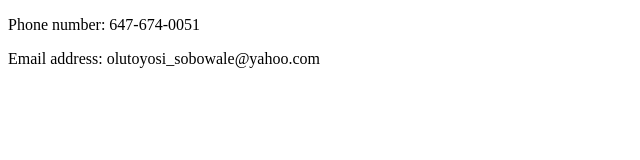
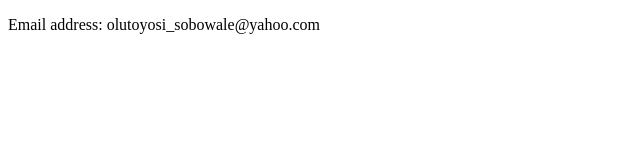
Before and after one commit to LadyAlyac/cv, a plain HTML site: page contactDetails.html in a window 1280 px wide. Shown: the whole page, without its empty margins (0-640 px from the left). Drawn offline with Linux system fonts and the light colour scheme.

Commit message:
Update contactDetails.html

```diff
--- a/contactDetails.html
+++ b/contactDetails.html
@@ -5,7 +5,6 @@
     <title>My Contact Details</title>
   </head>
   <body>
-    <p>Phone number: 647-674-0051</p>
     <p>Email address: olutoyosi_sobowale@yahoo.com</p>
   </body>
 </html>
```
